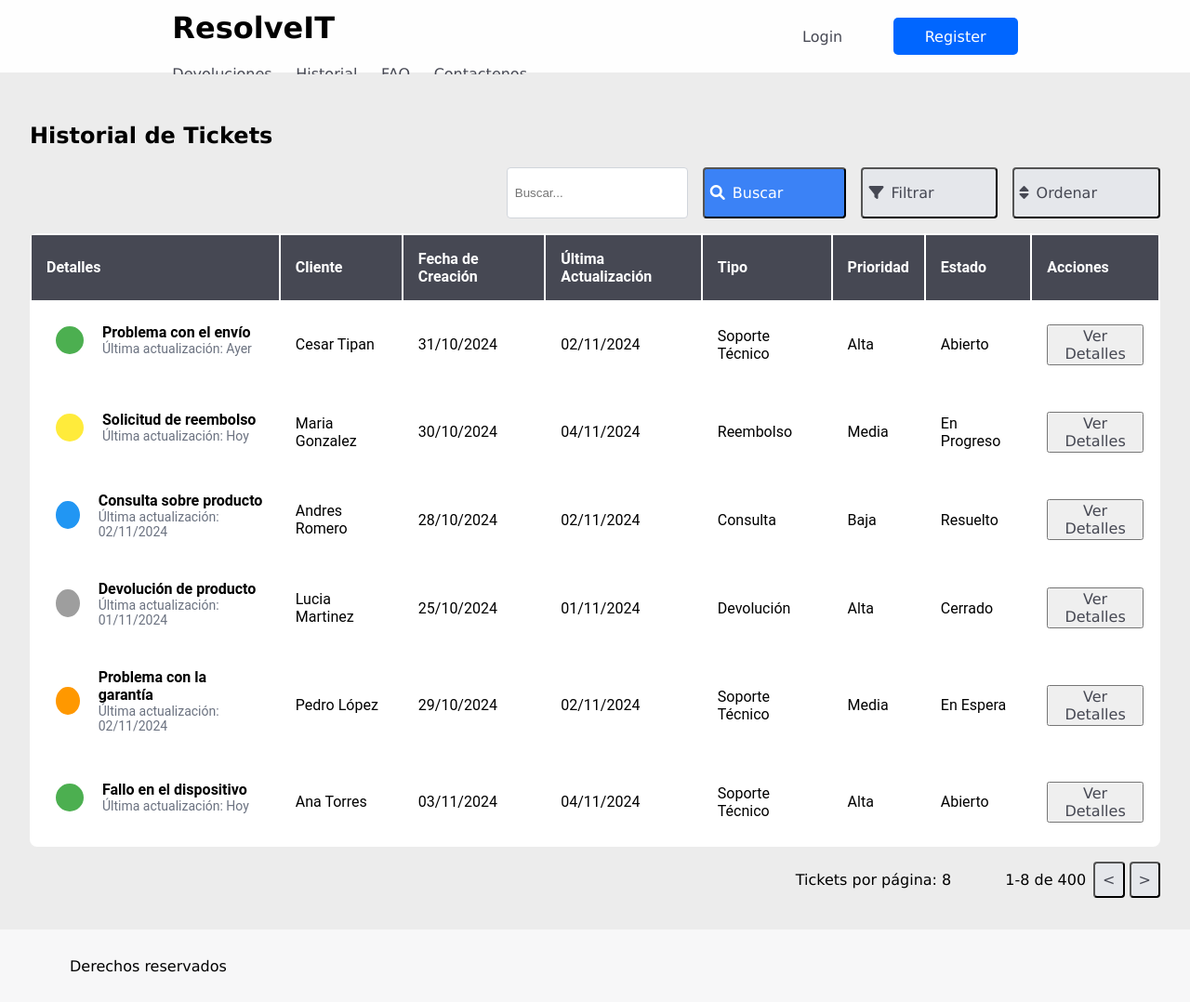
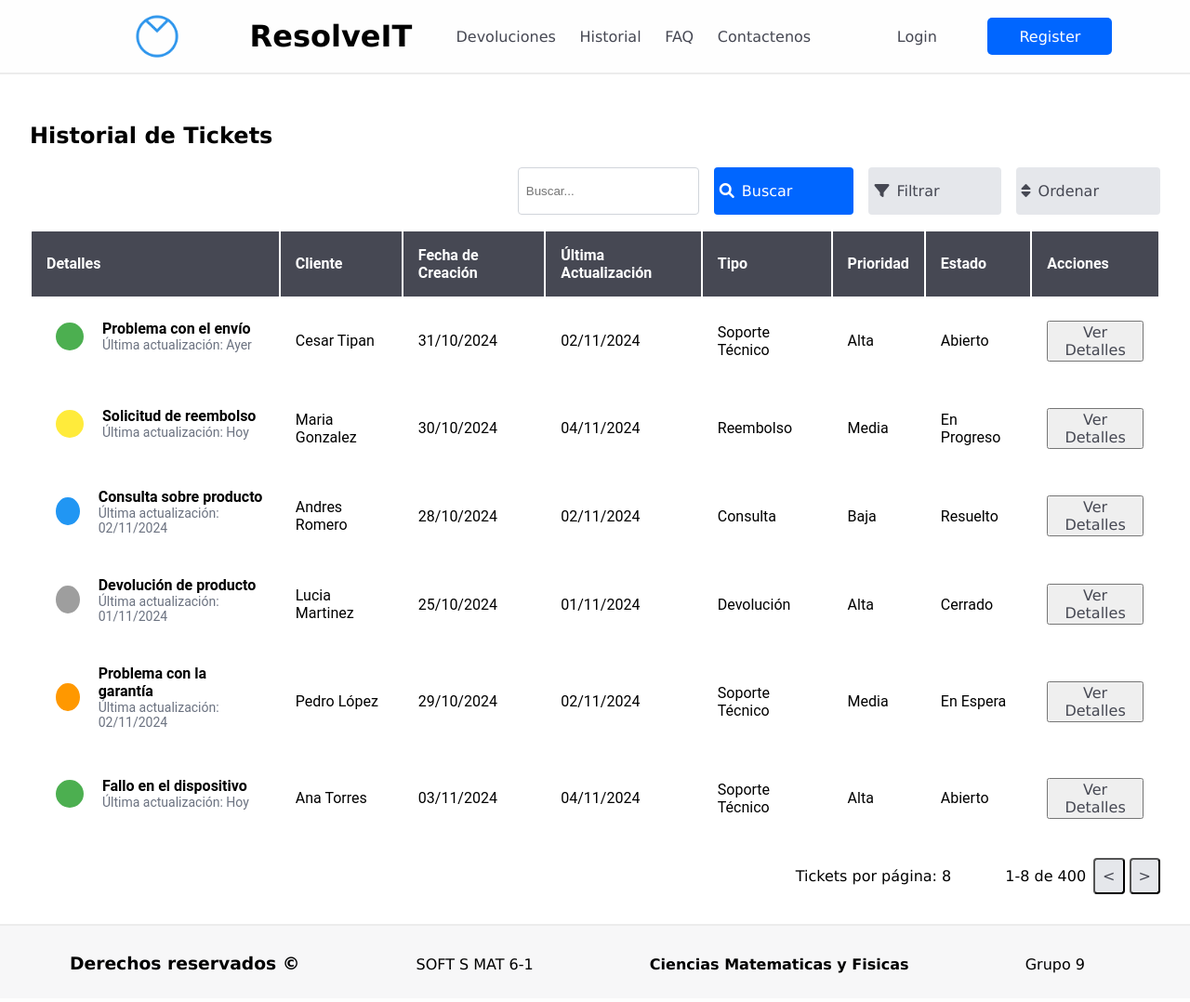
Before and after one commit to ErickCor24/DAWProyect, a plain HTML site: page client-tickets.html in a window 1280 px wide. Shown: the whole page at 93% size. Drawn offline with Linux system fonts and the light colour scheme.

Commit message:
Feature/history page (#8)
* create: history page
change: lang attibute

* add: table for data 1.0

* add: author name
create: README.md file

* create: pagina para la vista del usuario y pagina para vista del administrador (esta la usamos luego)
delete: antiguo archivo de la pagina

* fix: header & footer index changes
fix: color border on buttons

```diff
--- a/client-tickets.html
+++ b/client-tickets.html
@@ -12,7 +12,7 @@
     <style>
         main {
             padding: 2rem;
-            background-color: #ECECEC;
+            background-color: #FFFFFF;
         }
 
         .search-container {
@@ -38,6 +38,7 @@
             border-radius: 0.25rem;
             display: flex;
             align-items: center;
+            border: none;
         }
 
         .search-container button p{
@@ -45,7 +46,7 @@
         }
 
         .search-container button.search {
-            background-color: #3b82f6;
+            background-color: #0066ff;
             color: white;
         }
 
@@ -197,15 +198,16 @@
 
 <body>
     <header>
-        <div id="header-left">
+        <div class="logo-div">
+            <img class="logo-img" src="src/logo.png" alt="Logo empresa" width="50" height="50">
             <h1 id="logo-name">ResolveIT</h1>
-            <nav class="nav-links">
-                <a href="">Devoluciones</a>
-                <a href="">Historial</a>
-                <a href="">FAQ</a>
-                <a href="">Contactenos</a>
-            </nav>
         </div>
+        <nav class="nav-links">
+            <a href="">Devoluciones</a>
+            <a href="">Historial</a>
+            <a href="">FAQ</a>
+            <a href="">Contactenos</a>
+        </nav>
         <div id="header-right">
             <button class="login-button nav-button">Login</button>
             <button class="register-button nav-button">Register</button>
@@ -378,7 +380,10 @@
     </main>
 
     <footer>
-        <p>Derechos reservados</p>
+        <h3>Derechos reservados &#169</h3>
+        <p>SOFT S MAT 6-1</p>
+        <h4>Ciencias Matematicas y Fisicas</h4>
+        <p>Grupo 9</p>
     </footer>
 </body>
 
```
Also changed, not shown: admin-tickets.html (+12 -8 lines).
